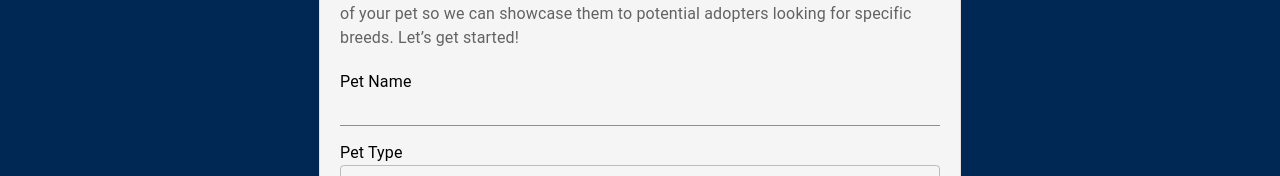
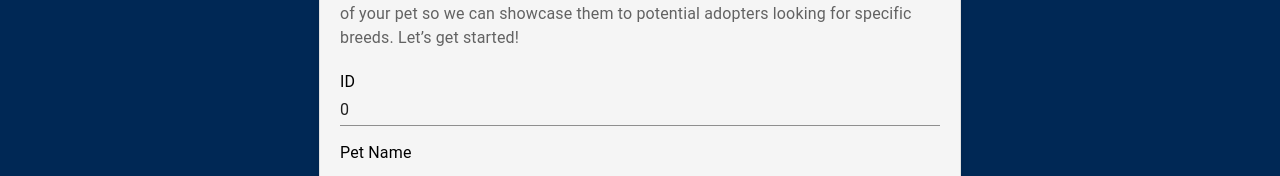
Before and after one commit to vihangajayasuriya446/Happy-Pet-Frontend, a React (Vite) app: page /dashboard in a window 1280 px wide. Shown: the part 195-371 px from the top of the page. Built offline with nearby package versions, Linux system fonts and the light colour scheme; no server answers.

Commit message:
Removed auto increment id

```diff
--- a/src/UserForm.tsx
+++ b/src/UserForm.tsx
@@ -27,6 +27,7 @@ const UserForm: React.FC<UserFormProps> = ({
   isEdit,
   resetForm,
 }) => {
+  const [id, setId] = useState<number>(0);
   const [name, setName] = useState<string>("");
   const [type, setType] = useState<string>("");
   const [age, setAge] = useState<string>("");
@@ -95,6 +96,7 @@ const UserForm: React.FC<UserFormProps> = ({
   // Reset form when `submitted` or `isEdit` changes
   useEffect(() => {
     if (submitted || !isEdit) {
+      setId(0);
       setName("");
       setType("");
       setAge("");
@@ -109,6 +111,7 @@ const UserForm: React.FC<UserFormProps> = ({
   // Populate form when editing
   useEffect(() => {
     if (isEdit && data) {
+      setId(data.id);
       setName(data.name);
       setType(data.type);
       setAge(data.age);
@@ -145,7 +148,8 @@ const UserForm: React.FC<UserFormProps> = ({
   };
 
   const handleSubmit = () => {
-    const userData: Omit<User, "id"> = {
+    const userData: User = {
+      id,
       name,
       type,
       age,
@@ -155,23 +159,30 @@ const UserForm: React.FC<UserFormProps> = ({
       photo,
     };
 
-    if (isEdit && data) {
-      // Include ID for updates
-      updateUser({ ...userData, id: data.id });
+    if (isEdit) {
+      updateUser(userData);
     } else {
-      // Exclude ID for new users
-      addUser(userData as User);
+      addUser(userData);
+    }
+  };
+
+  const handleIdChange = (e: React.ChangeEvent<HTMLInputElement>) => {
+    const value = e.target.value;
+    if (!isNaN(Number(value)) && Number(value) >= 0) {
+      setId(parseInt(value, 10));
+    } else if (value === "") {
+      setId(0);
     }
   };
 
   return (
     <Box
       sx={{
-        backgroundColor: "#f5f5f5",
+        backgroundColor: "#f5f5f5", // Light gray background
         padding: "20px",
         borderRadius: "8px",
-        boxShadow: "0px 4px 10px rgba(0, 0, 0, 0.1)",
-        border: "1px solid #e0e0e0",
+        boxShadow: "0px 4px 10px rgba(0, 0, 0, 0.1)", // Subtle shadow
+        border: "1px solid #e0e0e0", // Light border
         maxWidth: "600px",
         margin: "auto",
       }}
@@ -192,6 +203,46 @@ const UserForm: React.FC<UserFormProps> = ({
           provide the details of your pet so we can showcase them to potential
           adopters looking for specific breeds. Let’s get started!
         </Typography>
+      </Box>
+
+      {/* ID Field */}
+      <Box
+        sx={{
+          display: "block",
+          alignItems: "center",
+          marginBottom: "15px",
+        }}
+      >
+        <Typography
+          component={FormLabel}
+          htmlFor="id"
+          sx={{
+            color: "#000000",
+            marginRight: "20px",
+            fontSize: "16px",
+            width: "100px",
+            display: "block",
+          }}
+        >
+          ID
+        </Typography>
+        <Input
+          type="number"
+          id="id"
+          name="id"
+          sx={{
+            width: "100%",
+            "&::-webkit-outer-spin-button, &::-webkit-inner-spin-button": {
+              WebkitAppearance: "none",
+              margin: 0,
+            },
+            "&[type=number]": {
+              MozAppearance: "textfield",
+            },
+          }}
+          value={id}
+          onChange={handleIdChange}
+        />
       </Box>
 
       {/* Name Field */}
@@ -261,7 +312,6 @@ const UserForm: React.FC<UserFormProps> = ({
           <MenuItem value="Bird">Bird</MenuItem>
         </Select>
       </Box>
-
       {/* Age Field */}
       <Box
         sx={{
@@ -478,7 +528,7 @@ const UserForm: React.FC<UserFormProps> = ({
       <Button
         sx={{
           display: "inline-block",
-          backgroundColor: "#4caf50",
+          backgroundColor: "#4caf50", // Green button
           color: "white",
           padding: "10px 20px",
           fontSize: "16px",
--- a/src/Users.tsx
+++ b/src/Users.tsx
@@ -6,14 +6,14 @@ import Axios from "axios";
 import { useQuery, useMutation, useQueryClient } from "@tanstack/react-query";
 
 interface User {
-  id?: number; // Make ID optional
+  id: number;
   name: string;
   type: string;
-  age: string;
+  age: string; // Age is a string
   gender: string;
   breed: string;
   location: string;
-  photo?: string | File | null;
+  photo?: string | File | null; // Allow string, File, or null
 }
 
 const Users: React.FC = () => {
@@ -84,11 +84,7 @@ const Users: React.FC = () => {
   };
 
   const deleteUser = (user: User) => {
-    if (user.id) {
-      deleteUserMutation.mutate(user.id);
-    } else {
-      console.error("User ID is missing. Cannot delete user.");
-    }
+    deleteUserMutation.mutate(user.id);
   };
 
   const handleSelectUser = (user: User) => {
@@ -113,6 +109,8 @@ const Users: React.FC = () => {
           paddingBottom: "50px",
         }}
       >
+
+
         <UserForm
           addUser={addUser}
           updateUser={updateUser}
@@ -137,7 +135,9 @@ const Users: React.FC = () => {
           />
         </Box>
       </Box>
-      <Box sx={{ width: "100%" }}></Box>
+      <Box sx={{ width: "100%" }}>
+
+      </Box>
     </>
   );
 };
```
Lines whose indentation alone changed are shown as unchanged.
